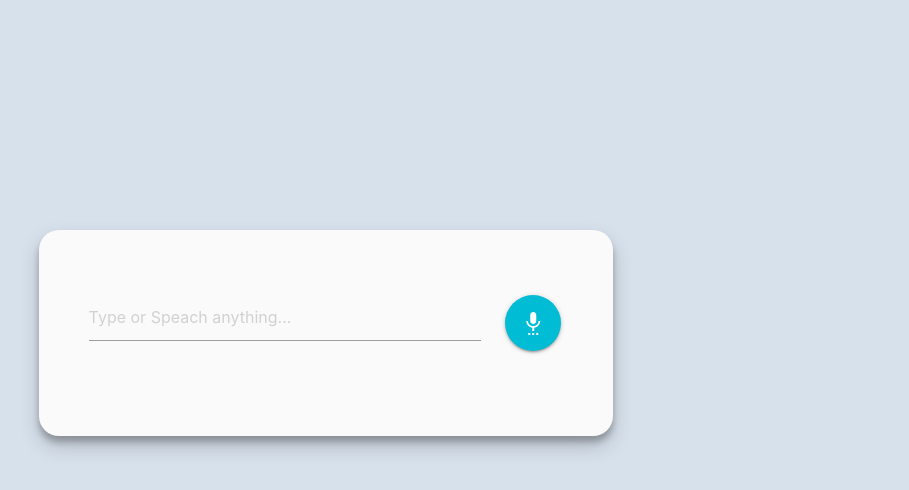
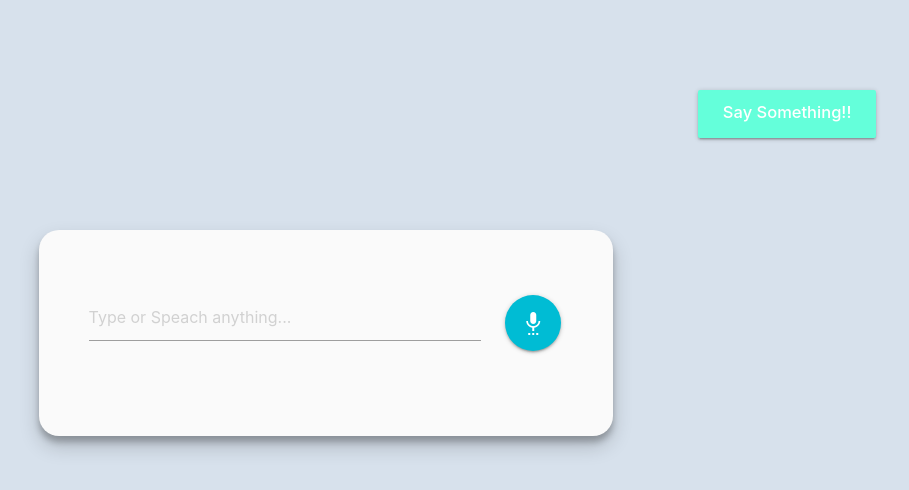
Before and after one commit to Ayan4044/SpeechtoText, a plain HTML site: page index.html in a window 1280 px wide. Both pictures are taken after a click on the link "settings_voice". Shown: the whole page, without its empty margins (314-1223 px from the left). Drawn offline with nearby package versions, Linux system fonts and the light colour scheme.

Commit message:
Demonstration working fine

```diff
--- a/js/custom.js
+++ b/js/custom.js
@@ -6,6 +6,10 @@ $(".btn-floating").click(function(){
     {
 $(this).addClass('pulse');
 voicesearch();
+M.toast({
+    html: "<strong><i class='far fa-check-circle'></i>Say Something!!</strong>",
+    classes: ' success_toast '
+  });
     }
 });
 function checkBrowser(){
@@ -47,7 +51,7 @@ function voicesearch(){
       else{
         searchenabled=false;
         M.toast({
-            html: "<strong><i class='far fa-check-circle'></i>Sorry!! Browser doesn't support voice search </strong>",
+            html: "<strong><i class='far fa-check-circle'></i>Something went wrong!! </strong>",
             classes: ' error_toast '
           });
         }
```
Also changed, not shown: index.html (+0 -57 lines).
